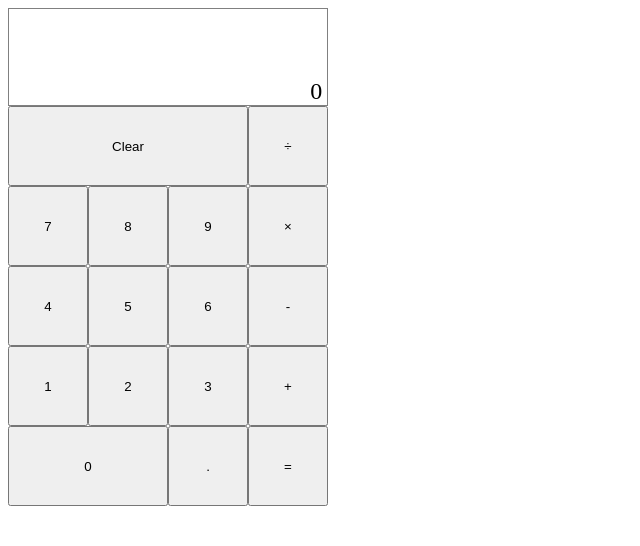
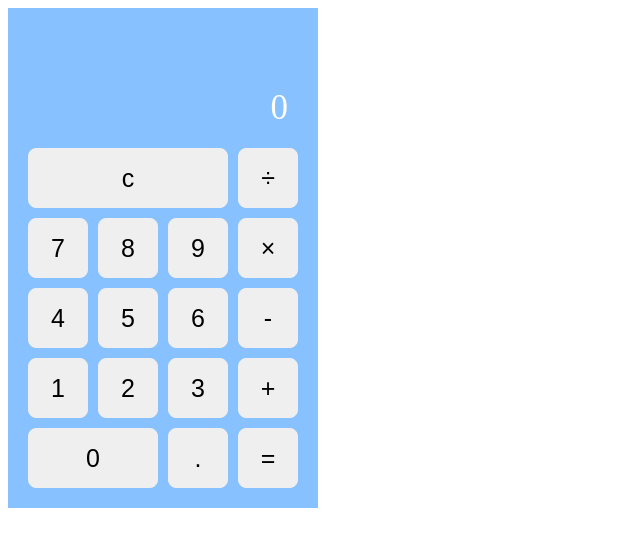
Before and after one commit to yuyunzhi/typescript-demo, a website: page calculator/calc.html in a window 1280 px wide. Shown: the whole page, without its empty margins (0-640 px from the left). Drawn offline with Linux system fonts and the light colour scheme.

Commit message:
完成CSS

```diff
--- a/calculator/calc.css
+++ b/calculator/calc.css
@@ -1,26 +1,46 @@
 .calc {
     display: inline-block;
     font-weight:500;
+    padding:15px;
+    background:rgb(136,193,255)
+  }
+  button{
+    outline-style: none;
   }
   .calc button {
-    width: 6em;
-    height: 6em;
+    width:60px;;
+    height: 60px;
     font-weight:500;
+    font-size: 25px;
+    background:rgb(239,239,239);
+    border:1px solid rgb(239,239,239);
+    margin:5px;
+    border-radius:8px;
+    color:black;
   }
-  .calc button.text-Clear {
-    width: 18em;
+  .calc button.text-c {
+    width: 200px;
   }
   .calc button.text-0 {
-    width: 12em;
+    width: 130px;
   }
   .calc .output {
-    height: 6em;
-    border: 1px solid grey;
+    height: 120px;
     position: relative;
   }
   .calc .output > span {
     position: absolute;
-    bottom: 0;
-    right: 0.2em;
-    font-size: 1.5em;
+    bottom: 15px;
+    right: 15px;
+    font-size: 35px;
+    color:white;
+    font-weight:500;
   }
+
+  .calc .row:nth-chid(5) button:nth-child(3){
+    background:rgb(63,255,186)
+  }
+
+  button:active{
+    color:red;
+  }
--- a/calculator/calc.js
+++ b/calculator/calc.js
@@ -5,8 +5,9 @@
             this.n2 = '';
             this.result = '';
             this.operator = '';
+            this.equal = true;
             this.textLists = [
-                ['Clear', '÷'],
+                ['c', '÷'],
                 [7, 8, 9, '×'],
                 [4, 5, 6, '-'],
                 [1, 2, 3, '+'],
@@ -74,14 +75,20 @@
                         _this.operator = text;
                     }
                     else if ('='.indexOf(text) >= 0) {
+                        if (_this.result) {
+                            //
+                        }
+                        else {
                             _this.result = _this.removeZero(_this.getResult(_this.n1, _this.n2, _this.operator));
                             console.log(_this.result);
                             _this.span.textContent = _this.result;
                             _this.n1 = '';
                             _this.n2 = '';
                             _this.operator = '';
+                            _this.equal = false;
                         }
-                    else if (text === 'Clear') {
+                    }
+                    else if (text === 'c') {
                         _this.n1 = '';
                         _this.n2 = '';
                         _this.operator = '';
```
Also changed, not shown: calculator/calc.ts (+4 -5 lines). Lines whose indentation alone changed are shown as unchanged.
